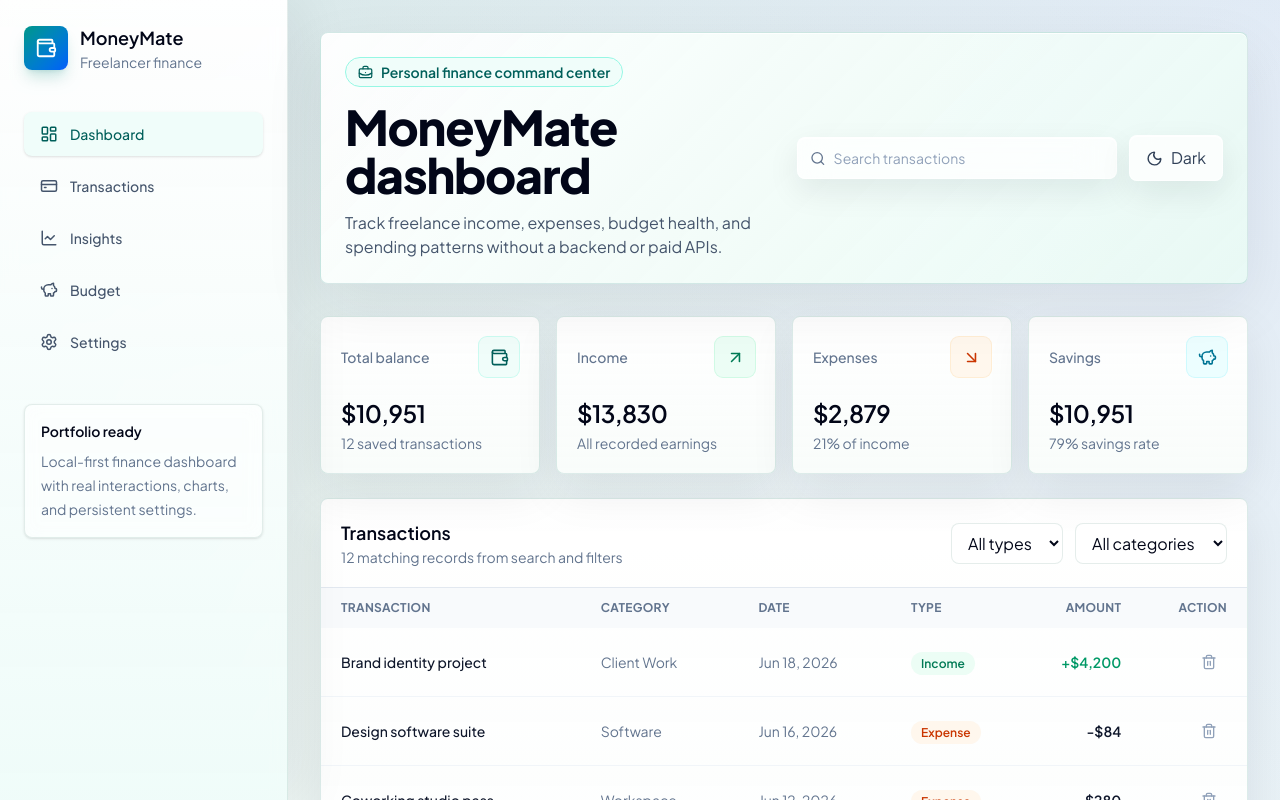
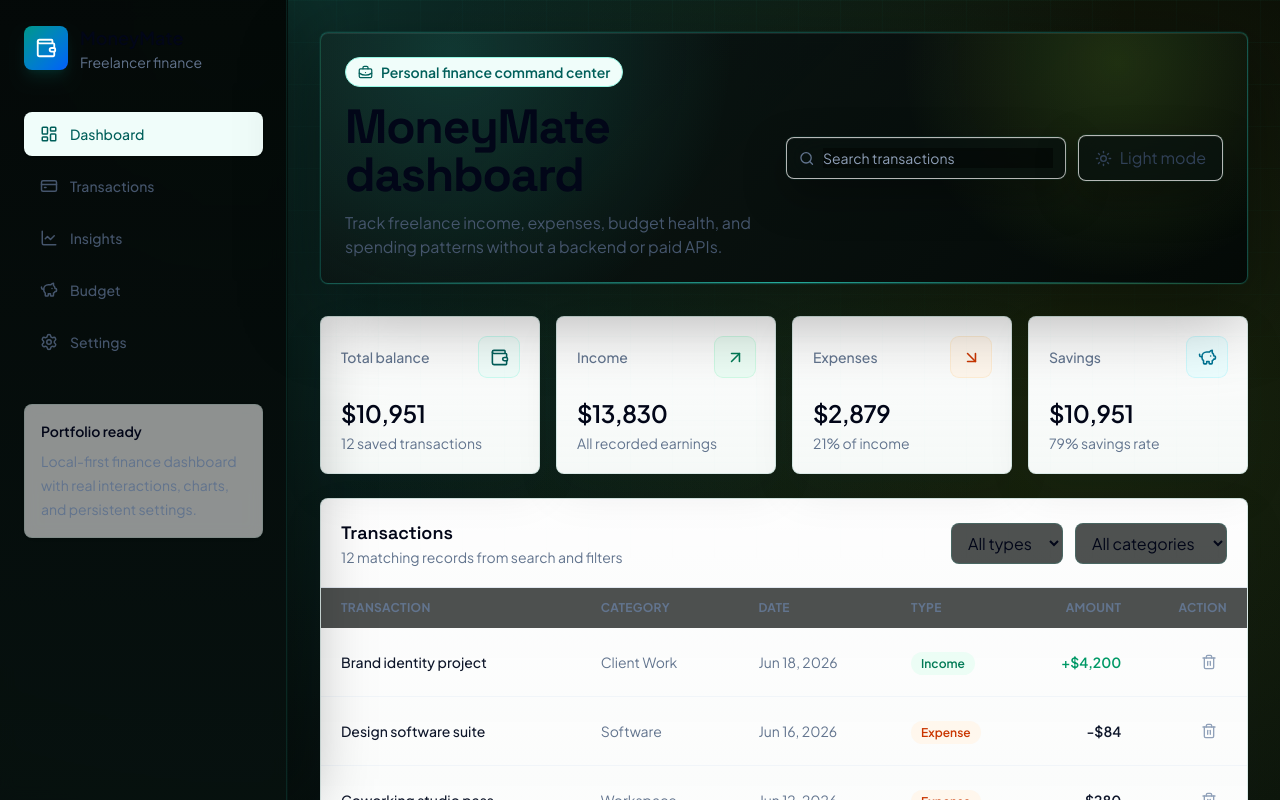
Before and after one commit to shivam21bb106/Personal-Finance-Tracker, a React (Vite) app: page / in a window 1280 px wide. Shown: the top 800 px of the page. Built offline with nearby package versions, Linux system fonts and the light colour scheme.

Commit message:
Apply dark new gen UI

```diff
--- a/src/App.tsx
+++ b/src/App.tsx
@@ -54,10 +54,18 @@ type TransactionForm = {
   date: string
 }
 
+type Settings = {
+  theme: Theme
+  monthlyBudget: number
+  designVersion: string
+}
+
 const STORAGE_KEYS = {
   transactions: 'moneymate.transactions',
   settings: 'moneymate.settings',
 }
+
+const DESIGN_VERSION = 'dark-gen-1'
 
 const incomeCategories = [
   'Client Work',
@@ -81,15 +89,15 @@ const expenseCategories = [
 ]
 
 const categoryColors = [
-  '#2563eb',
-  '#0f766e',
+  '#2dd4bf',
+  '#a3e635',
+  '#38bdf8',
   '#f97316',
-  '#16a34a',
-  '#dc2626',
-  '#0891b2',
-  '#ca8a04',
-  '#4f46e5',
-  '#64748b',
+  '#f43f5e',
+  '#22c55e',
+  '#eab308',
+  '#06b6d4',
+  '#94a3b8',
 ]
 
 const sampleTransactions: Transaction[] = [
@@ -236,8 +244,12 @@ const readTransactions = () => {
   }
 }
 
-const readSettings = () => {
-  const fallback = { theme: 'light' as Theme, monthlyBudget: 5000 }
+const readSettings = (): Settings => {
+  const fallback: Settings = {
+    theme: 'dark' as Theme,
+    monthlyBudget: 5000,
+    designVersion: DESIGN_VERSION,
+  }
   const stored = localStorage.getItem(STORAGE_KEYS.settings)
 
   if (!stored) {
@@ -245,7 +257,10 @@ const readSettings = () => {
   }
 
   try {
-    return { ...fallback, ...JSON.parse(stored) } as typeof fallback
+    const parsed = { ...fallback, ...JSON.parse(stored) } as Settings
+    return parsed.designVersion === DESIGN_VERSION
+      ? parsed
+      : { ...parsed, theme: 'dark' as Theme, designVersion: DESIGN_VERSION }
   } catch {
     return fallback
   }
@@ -265,12 +280,12 @@ const StatCard = ({
   tone: 'blue' | 'green' | 'orange' | 'teal'
 }) => {
   const toneClasses = {
-    blue: 'bg-teal-50 text-teal-800 ring-teal-100 dark:bg-teal-500/12 dark:text-teal-200 dark:ring-teal-400/20',
+    blue: 'bg-teal-50 text-teal-800 ring-teal-100 dark:bg-teal-300/12 dark:text-teal-100 dark:ring-teal-300/25',
     green:
-      'bg-emerald-50 text-emerald-700 ring-emerald-100 dark:bg-emerald-500/12 dark:text-emerald-300 dark:ring-emerald-400/20',
+      'bg-emerald-50 text-emerald-700 ring-emerald-100 dark:bg-lime-300/12 dark:text-lime-100 dark:ring-lime-300/25',
     orange:
-      'bg-orange-50 text-orange-700 ring-orange-100 dark:bg-orange-500/12 dark:text-orange-300 dark:ring-orange-400/20',
-    teal: 'bg-cyan-50 text-cyan-700 ring-cyan-100 dark:bg-cyan-500/12 dark:text-cyan-300 dark:ring-cyan-400/20',
+      'bg-orange-50 text-orange-700 ring-orange-100 dark:bg-orange-400/12 dark:text-orange-200 dark:ring-orange-300/20',
+    teal: 'bg-cyan-50 text-cyan-700 ring-cyan-100 dark:bg-cyan-300/12 dark:text-cyan-100 dark:ring-cyan-300/25',
   }
 
   return (
@@ -294,7 +309,7 @@ const StatCard = ({
 }
 
 function App() {
-  const [settings] = useState(readSettings)
+  const [settings] = useState<Settings>(() => readSettings())
   const [transactions, setTransactions] = useState<Transaction[]>(readTransactions)
   const [theme, setTheme] = useState<Theme>(settings.theme)
   const [monthlyBudget, setMonthlyBudget] = useState(settings.monthlyBudget)
@@ -310,7 +325,7 @@ function App() {
   useEffect(() => {
     localStorage.setItem(
       STORAGE_KEYS.settings,
-      JSON.stringify({ theme, monthlyBudget }),
+      JSON.stringify({ theme, monthlyBudget, designVersion: DESIGN_VERSION }),
     )
   }, [theme, monthlyBudget])
 
@@ -505,8 +520,8 @@ function App() {
                 <a
                   className={`flex items-center gap-3 rounded-lg px-4 py-3 text-sm font-medium transition ${
                     index === 0
-                      ? 'bg-teal-50 text-teal-800 shadow-sm dark:bg-teal-500/15 dark:text-teal-100'
-                      : 'text-slate-600 hover:bg-teal-50/80 hover:text-teal-900 dark:text-slate-400 dark:hover:bg-white/10 dark:hover:text-white'
+                      ? 'bg-teal-50 text-teal-800 shadow-sm dark:bg-teal-300/15 dark:text-teal-50 dark:shadow-teal-950/30'
+                      : 'text-slate-600 hover:bg-teal-50/80 hover:text-teal-900 dark:text-zinc-400 dark:hover:bg-teal-300/10 dark:hover:text-teal-50'
                   }`}
                   href={`#${String(label).toLowerCase()}`}
                   key={label as string}
@@ -564,7 +579,7 @@ function App() {
                   type="button"
                 >
                   {theme === 'dark' ? <Sun size={17} /> : <Moon size={17} />}
-                  {theme === 'dark' ? 'Light' : 'Dark'}
+                  {theme === 'dark' ? 'Light mode' : 'Dark mode'}
                 </button>
               </div>
             </header>
@@ -987,13 +1002,13 @@ function App() {
                       />
                       <Bar
                         dataKey="income"
-                        fill="#2563eb"
+                        fill="#2dd4bf"
                         name="Income"
                         radius={[6, 6, 0, 0]}
                       />
                       <Bar
                         dataKey="expenses"
-                        fill="#0f766e"
+                        fill="#a3e635"
                         name="Expenses"
                         radius={[6, 6, 0, 0]}
                       />
@@ -1081,9 +1096,9 @@ function App() {
                       <Tooltip formatter={(value) => formatCurrency(Number(value))} />
                       <Line
                         dataKey="expenses"
-                        dot={{ fill: '#2563eb', r: 4 }}
+                        dot={{ fill: '#2dd4bf', r: 4 }}
                         name="Expenses"
-                        stroke="#2563eb"
+                        stroke="#2dd4bf"
                         strokeWidth={3}
                         type="monotone"
                       />
--- a/src/index.css
+++ b/src/index.css
@@ -1,9 +1,9 @@
-@import url("https://fonts.googleapis.com/css2?family=Plus+Jakarta+Sans:wght@400;500;600;700;800&display=swap");
+@import url("https://fonts.googleapis.com/css2?family=Plus+Jakarta+Sans:wght@400;500;600;700;800&family=Space+Grotesk:wght@500;600;700&display=swap");
 @import "tailwindcss";
 
 :root {
-  color: #111827;
-  background: #f4f8f6;
+  color: #ecfdf5;
+  background: #050605;
   font-family:
     "Plus Jakarta Sans", ui-sans-serif, system-ui, -apple-system,
     BlinkMacSystemFont, "Segoe UI", sans-serif;
@@ -56,22 +56,42 @@ select {
 }
 
 ::selection {
-  background: #0f766e;
-  color: #ffffff;
+  background: #2dd4bf;
+  color: #04110f;
 }
 
 .app-canvas {
+  position: relative;
   background:
-    linear-gradient(135deg, rgba(15, 118, 110, 0.12), transparent 30%),
-    linear-gradient(225deg, rgba(37, 99, 235, 0.1), transparent 34%),
+    radial-gradient(circle at 20% 4%, rgba(45, 212, 191, 0.2), transparent 28%),
+    radial-gradient(circle at 88% 8%, rgba(163, 230, 53, 0.12), transparent 26%),
     linear-gradient(180deg, #f8fbf8 0%, #edf6f5 44%, #f7faf9 100%);
 }
 
 .dark .app-canvas {
   background:
-    linear-gradient(135deg, rgba(20, 184, 166, 0.14), transparent 32%),
-    linear-gradient(225deg, rgba(37, 99, 235, 0.14), transparent 34%),
-    linear-gradient(180deg, #08130f 0%, #0e1b17 48%, #101614 100%);
+    radial-gradient(circle at 18% 0%, rgba(45, 212, 191, 0.22), transparent 26%),
+    radial-gradient(circle at 84% 12%, rgba(163, 230, 53, 0.13), transparent 24%),
+    radial-gradient(circle at 62% 100%, rgba(34, 211, 238, 0.1), transparent 28%),
+    linear-gradient(180deg, #050605 0%, #07110f 44%, #030404 100%);
+}
+
+.app-canvas::before {
+  content: "";
+  position: fixed;
+  inset: 0;
+  pointer-events: none;
+  background-image:
+    linear-gradient(rgba(45, 212, 191, 0.05) 1px, transparent 1px),
+    linear-gradient(90deg, rgba(45, 212, 191, 0.04) 1px, transparent 1px);
+  background-size: 42px 42px;
+  mask-image: linear-gradient(to bottom, rgba(0, 0, 0, 0.7), transparent 75%);
+}
+
+h1,
+h2 {
+  font-family:
+    "Space Grotesk", "Plus Jakarta Sans", ui-sans-serif, system-ui, sans-serif;
 }
 
 .hero-panel {
@@ -88,13 +108,23 @@ select {
 }
 
 .dark .hero-panel {
-  border-color: rgba(45, 212, 191, 0.16);
+  border-color: rgba(45, 212, 191, 0.28);
   background:
-    linear-gradient(135deg, rgba(18, 34, 30, 0.96), rgba(10, 24, 22, 0.9)),
-    linear-gradient(90deg, rgba(20, 184, 166, 0.1), rgba(96, 165, 250, 0.08));
+    radial-gradient(circle at 86% 12%, rgba(163, 230, 53, 0.16), transparent 26%),
+    radial-gradient(circle at 14% 8%, rgba(45, 212, 191, 0.18), transparent 34%),
+    linear-gradient(135deg, rgba(12, 22, 20, 0.96), rgba(3, 8, 7, 0.92));
   box-shadow:
-    0 22px 60px rgba(0, 0, 0, 0.28),
+    0 24px 80px rgba(0, 0, 0, 0.42),
+    0 0 0 1px rgba(45, 212, 191, 0.08),
     inset 0 1px 0 rgba(255, 255, 255, 0.08);
+}
+
+.dark .hero-panel::after {
+  content: "";
+  position: absolute;
+  inset: auto 24px 0;
+  height: 1px;
+  background: linear-gradient(90deg, transparent, rgba(45, 212, 191, 0.8), transparent);
 }
 
 .sidebar-shell {
@@ -105,8 +135,10 @@ select {
 
 .dark .sidebar-shell {
   background:
-    linear-gradient(180deg, rgba(8, 19, 15, 0.96), rgba(15, 23, 20, 0.94));
-  box-shadow: 16px 0 50px rgba(0, 0, 0, 0.24);
+    linear-gradient(180deg, rgba(4, 8, 7, 0.96), rgba(7, 17, 15, 0.94));
+  box-shadow:
+    18px 0 60px rgba(0, 0, 0, 0.34),
+    inset -1px 0 rgba(45, 212, 191, 0.12);
 }
 
 .glass-control {
@@ -118,9 +150,10 @@ select {
 }
 
 .dark .glass-control {
-  background: rgba(15, 27, 24, 0.78);
+  background: rgba(9, 18, 16, 0.74);
   box-shadow:
-    0 12px 32px rgba(0, 0, 0, 0.24),
+    0 16px 42px rgba(0, 0, 0, 0.34),
+    0 0 0 1px rgba(45, 212, 191, 0.08),
     inset 0 1px 0 rgba(255, 255, 255, 0.08);
 }
 
@@ -138,16 +171,17 @@ main article.rounded-lg {
 }
 
 .dark main article.rounded-lg {
-  border-color: rgba(45, 212, 191, 0.12);
-  background-color: rgba(15, 27, 24, 0.86);
+  border-color: rgba(45, 212, 191, 0.18);
+  background-color: rgba(7, 16, 14, 0.88);
   background-image: linear-gradient(
     180deg,
-    rgba(18, 34, 30, 0.96),
-    rgba(10, 23, 20, 0.9)
+    rgba(13, 26, 23, 0.94),
+    rgba(5, 12, 11, 0.92)
   );
   box-shadow:
-    0 18px 45px rgba(0, 0, 0, 0.24),
-    inset 0 1px 0 rgba(255, 255, 255, 0.06);
+    0 22px 70px rgba(0, 0, 0, 0.32),
+    0 0 0 1px rgba(45, 212, 191, 0.04),
+    inset 0 1px 0 rgba(255, 255, 255, 0.07);
 }
 
 main article.rounded-lg:hover {
@@ -155,5 +189,19 @@ main article.rounded-lg:hover {
 }
 
 .dark main article.rounded-lg:hover {
-  border-color: rgba(45, 212, 191, 0.22);
+  border-color: rgba(45, 212, 191, 0.36);
+  box-shadow:
+    0 26px 80px rgba(0, 0, 0, 0.4),
+    0 0 28px rgba(45, 212, 191, 0.08),
+    inset 0 1px 0 rgba(255, 255, 255, 0.08);
 }
+
+.dark thead {
+  background: rgba(3, 8, 7, 0.7);
+}
+
+.dark input,
+.dark select {
+  background-color: rgba(3, 8, 7, 0.7);
+  border-color: rgba(45, 212, 191, 0.16);
+}
```
